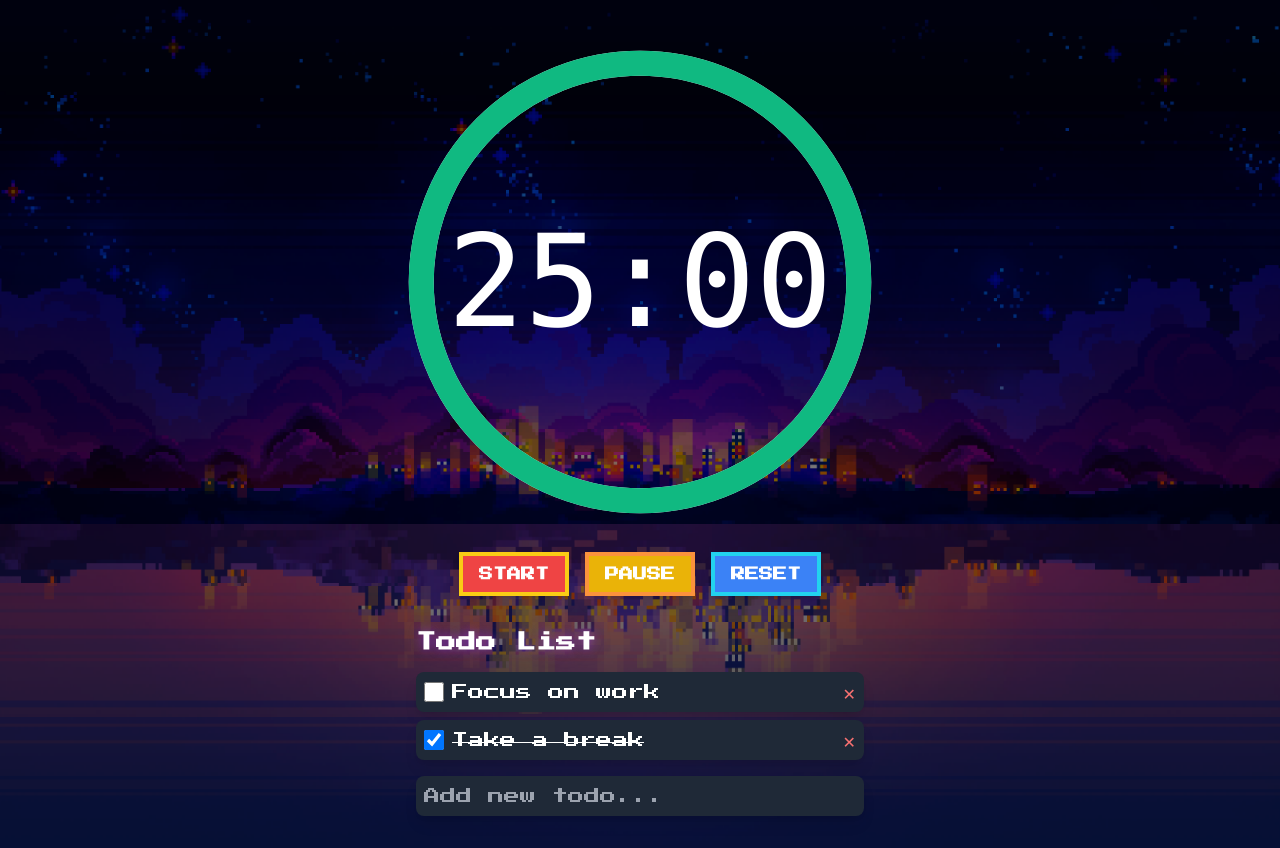
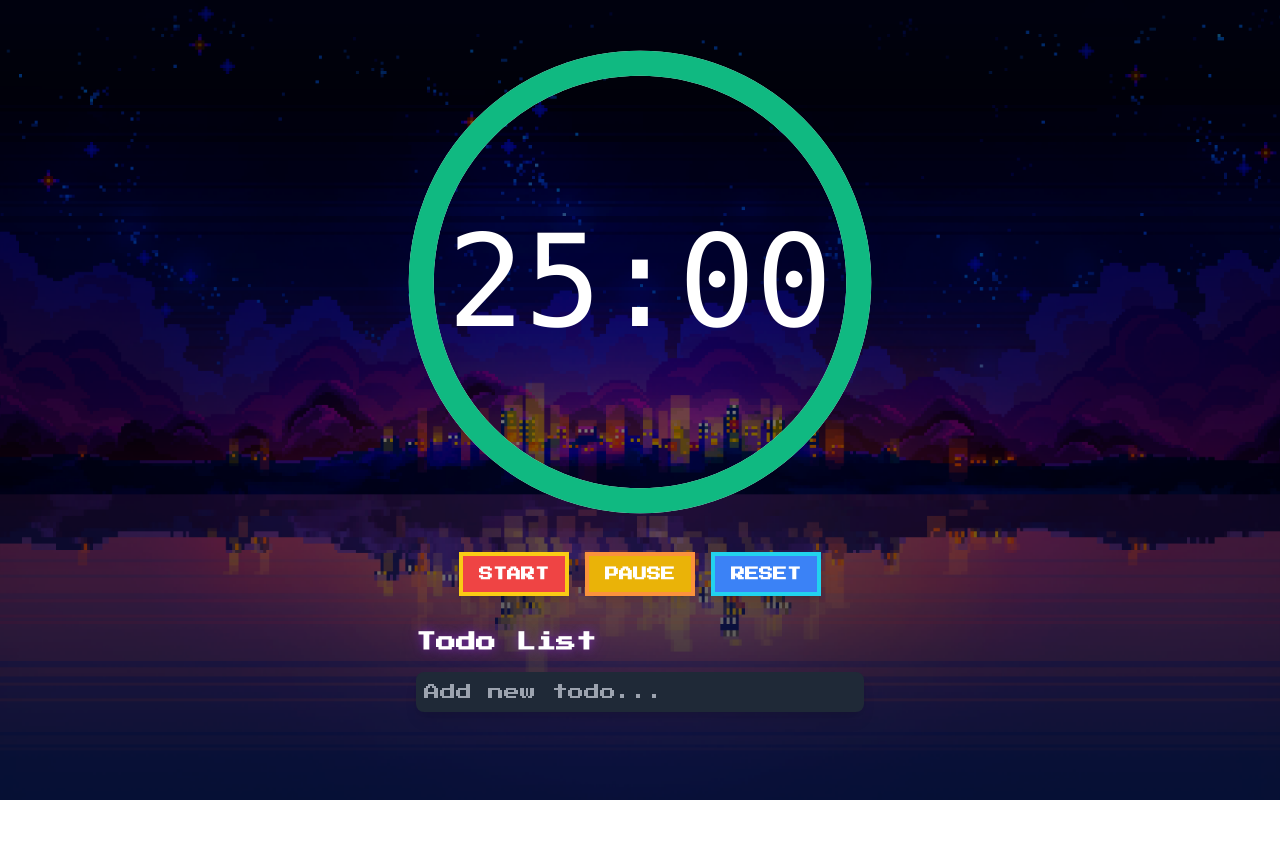
Before and after one commit to fabiobiffi/smart-pomo, a Vue app: page / in a window 1280 px wide. After the commit the page ends 800 px from the top, so only its background shows below. Built offline with nearby package versions, Linux system fonts and the light colour scheme.

Commit message:
Update base path to root and clear default todos

```diff
--- a/src/components/TodoList.vue
+++ b/src/components/TodoList.vue
@@ -38,10 +38,7 @@
 <script setup>
 import { ref } from 'vue'
 
-const todos = ref([
-  { text: 'Focus on work', completed: false },
-  { text: 'Take a break', completed: true },
-])
+const todos = ref([])
 
 const newTodo = ref('')
 
```
